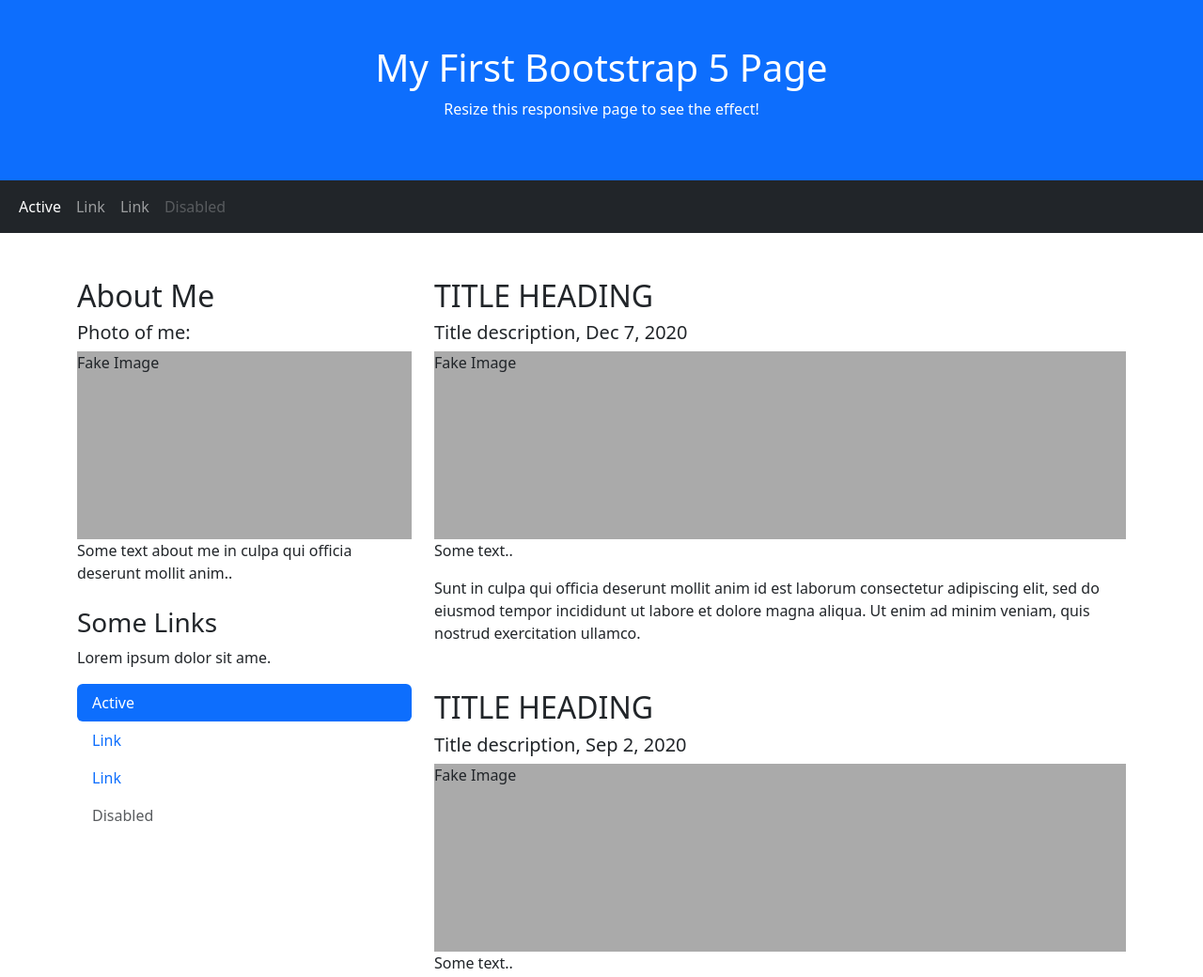
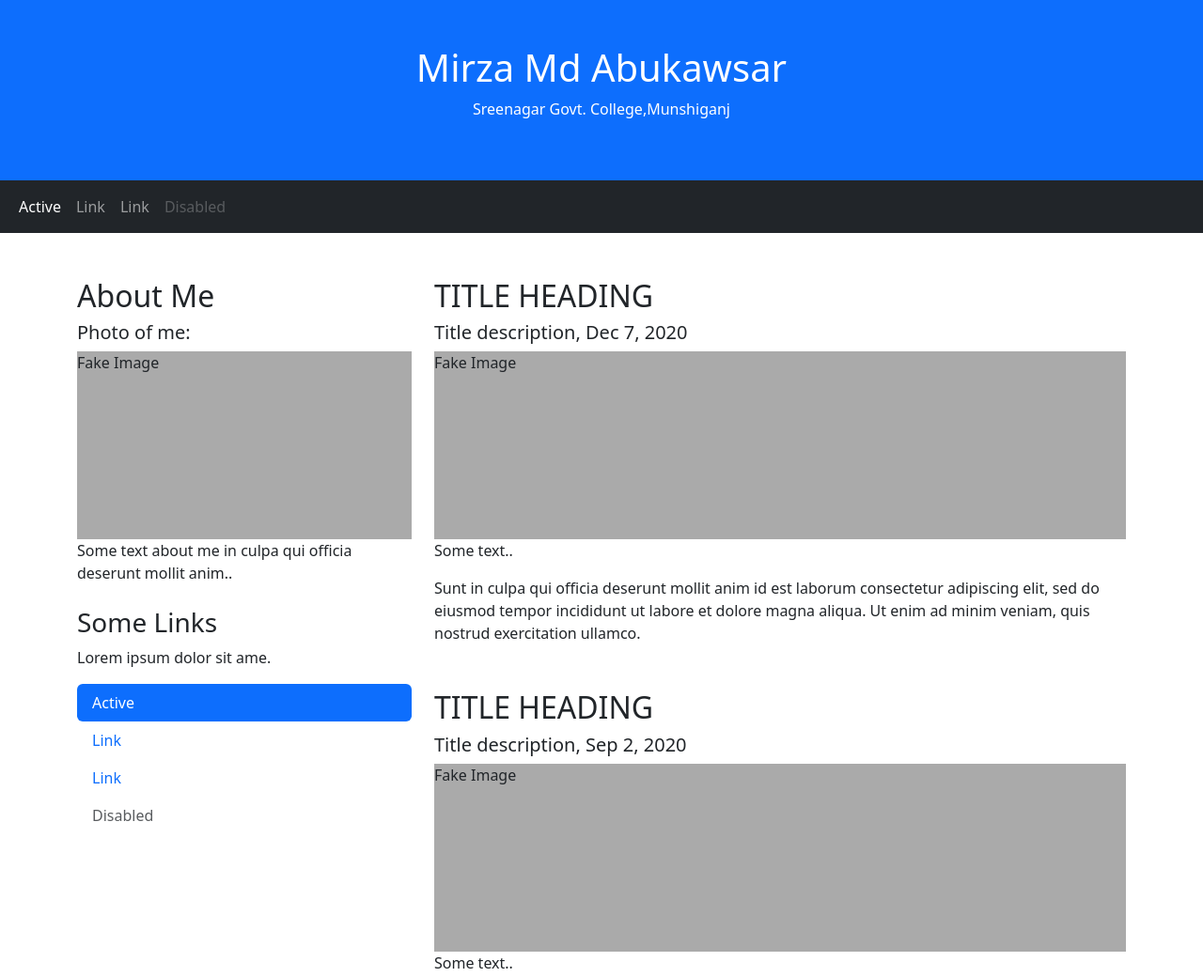
Before and after one commit to Mirzakawsar/mirzakawsar.github.io, a plain HTML site: page index.html in a window 1280 px wide. Shown: the top 1040 px of the page at 94% size. Drawn offline with nearby package versions, Linux system fonts and the light colour scheme.

Commit message:
index.html

```diff
--- a/index.html
+++ b/index.html
@@ -16,8 +16,8 @@
 <body>
 
 <div class="p-5 bg-primary text-white text-center">
-  <h1>My First Bootstrap 5 Page</h1>
-  <p>Resize this responsive page to see the effect!</p>
+  <h1>Mirza Md Abukawsar</h1>
+  <p>Sreenagar Govt. College,Munshiganj</p>
 </div>
 
 <nav class="navbar navbar-expand-sm bg-dark navbar-dark">
```
